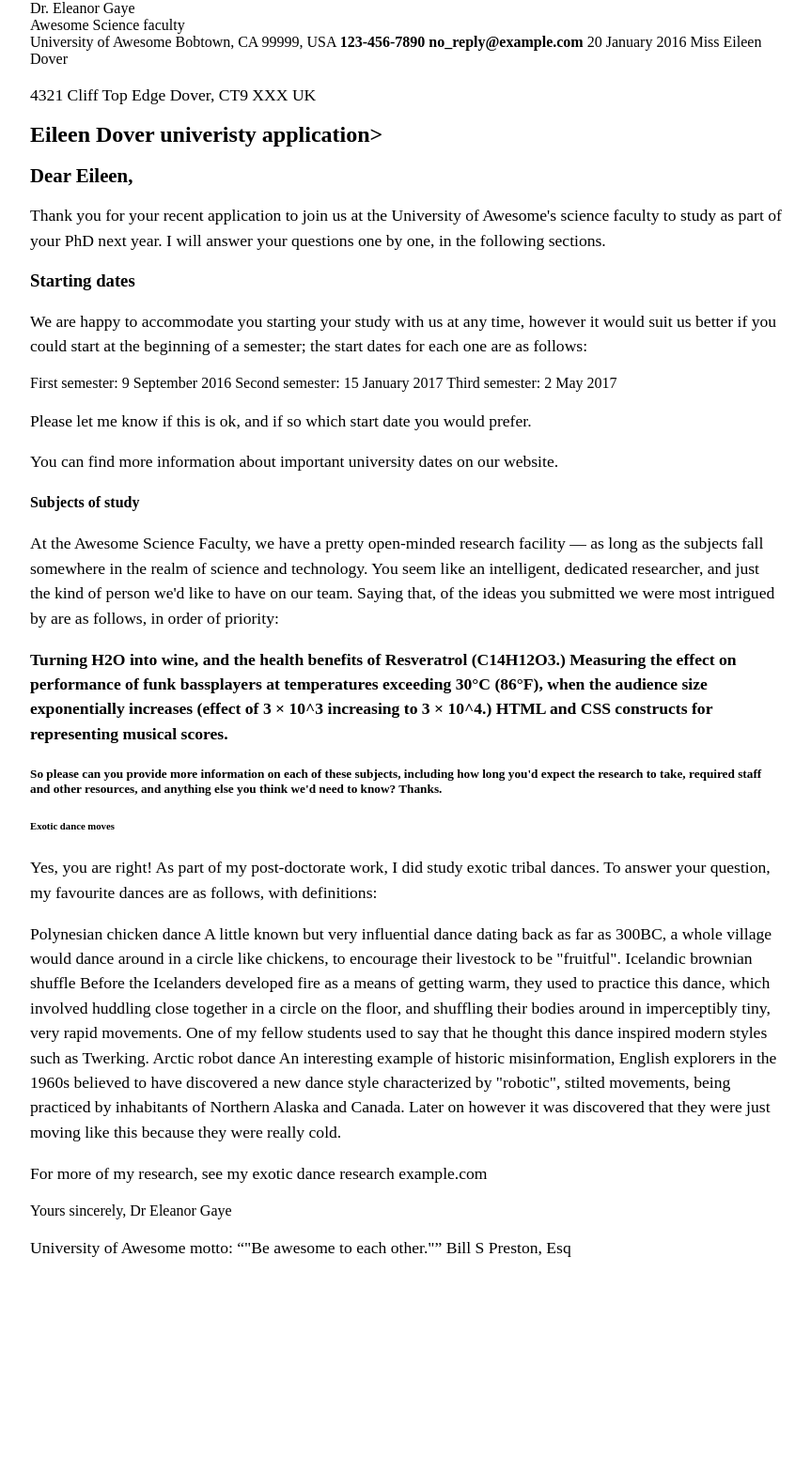
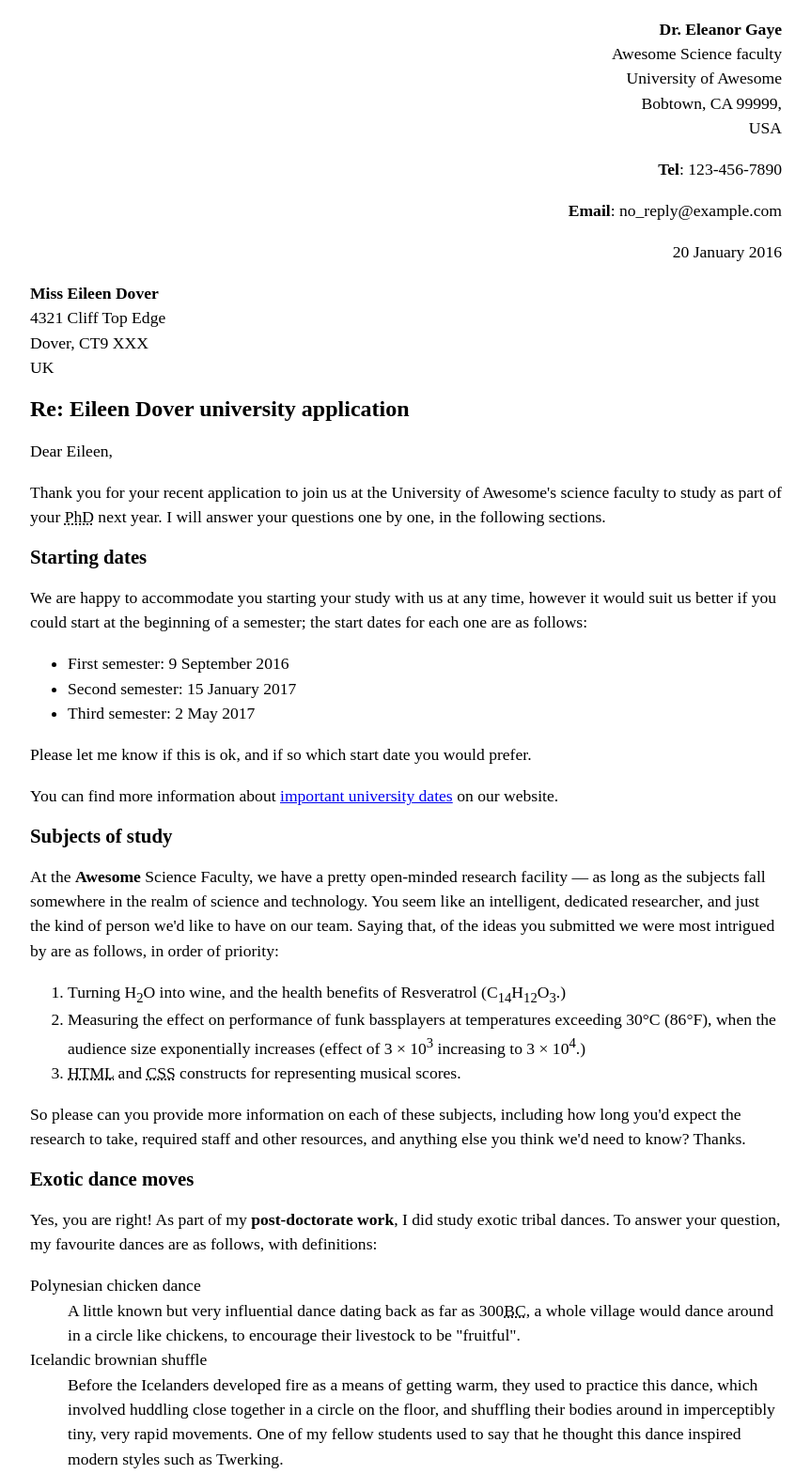
Before and after one commit to ParrottBen/parrottb.github.io, a plain HTML site: page letter-markup/index.html in a window 1280 px wide. Shown: the top 1569 px of the page at 94% size, without its empty margins (208-1071 px from the left). Before the commit the page ends 1359 px from the top, so only its background shows below. Drawn offline with Linux system fonts and the light colour scheme.

Commit message:
Letter maintenance
Revised the letter markup/index.html file to the correct specifications.

```diff
--- a/letter-markup/index.html
+++ b/letter-markup/index.html
@@ -35,79 +35,82 @@
         </style>
     </head>
     <body>
-<header><sender>Dr. Eleanor Gaye</sender></header>
+        <address class="sender-column">
+            <p>
+                <strong>Dr. Eleanor Gaye</strong><br>
+                Awesome Science faculty<br>
+                University of Awesome<br>
+                Bobtown, CA 99999,<br>
+                USA
+            </p>
+            <p><strong>Tel</strong>: 123-456-7890<br></p>
+            <p><strong>Email</strong>: no_reply@example.com<br></p>
+        </address>
+            <p class="sender-column"><time datetime="2016-01-20">20 January 2016</time></p>
 
-<header>Awesome Science faculty</header>
 
-<sender-address>
-    University of Awesome
-    Bobtown, CA 99999,
-    USA
-</sender-address>
-
-<strong><Tel:> 123-456-7890</Tel:></strong>
-<strong><Email:><a>no_reply@example.com</a></Email:></strong>
-
-<time>20 January 2016</time>
-
-<Re:>Miss Eileen Dover</Re:>
 <address>
-    4321 Cliff Top Edge
-    Dover, CT9 XXX
-    UK
+    <p>
+        <strong>Miss Eileen Dover</strong><br>
+        4321 Cliff Top Edge<br>
+        Dover, CT9 XXX<br>
+        UK
+    </p>
 </address>
 
 
-<h1><Re:>Eileen Dover univeristy application></Re:></h1>
+<h1>Re: Eileen Dover university application</h1>
 
-<h2>
-    <Re:>Dear Eileen,</Re:>
-</h2>
+<p>Dear Eileen,</p>
 
-<p>Thank you for your recent application to join us at the University of Awesome's science faculty to study as part of your PhD next year. I will answer your questions one by one, in the following sections.</p>
+<p>Thank you for your recent application to join us at the University of Awesome's science faculty to study as part of your <abbr title="Philosophy Doctorate">PhD</abbr> next year. I will answer your questions one by one, in the following sections.</p>
 
-<h3> Starting dates</h3>
+<h2>Starting dates</h2>
 
 <p>We are happy to accommodate you starting your study with us at any time, however it would suit us better if you could start at the beginning of a semester; the start dates for each one are as follows:</p>
 
-First semester: <time>9 September 2016</time>
-Second semester: <time>15 January 2017</time>
-Third semester: <time>2 May 2017</time>
+<ul>
+    <li>First semester: <time datetime="2016-09-09">9 September 2016</time></li>
+    <li>Second semester: <time datetime="2017-01-15">15 January 2017</time></li>
+    <li>Third semester: <time datetime="2017-05-02">2 May 2017</time></li>
+</ul>
 
 <p>Please let me know if this is ok, and if so which start date you would prefer.</p>
 
-<p>You can find more information about important university dates on our website.</p>
+<p>You can find more information about <a href="http://example.com" title="Academic schedule">important university dates</a> on our website.</p>
 
 
-<h4>Subjects of study</h4>
+<h2>Subjects of study</h2>
 
-<p>At the Awesome Science Faculty, we have a pretty open-minded research facility — as long as the subjects fall somewhere in the realm of science and technology. You seem like an intelligent, dedicated researcher, and just the kind of person we'd like to have on our team. Saying that, of the ideas you submitted we were most intrigued by are as follows, in order of priority:</p>
+<p>At the <strong>Awesome</strong> Science Faculty, we have a pretty open-minded research facility — as long as the subjects fall somewhere in the realm of science and technology. You seem like an intelligent, dedicated researcher, and just the kind of person we'd like to have on our team. Saying that, of the ideas you submitted we were most intrigued by are as follows, in order of priority:</p>
 
-<strong>
-    <p>Turning H2O into wine, and the health benefits of Resveratrol (C14H12O3.)
-    Measuring the effect on performance of funk bassplayers at temperatures exceeding 30°C (86°F), when the audience size exponentially increases (effect of 3 × 10^3 increasing to 3 × 10^4.)
-    HTML and CSS constructs for representing musical scores.</p>
-</strong>
+<ol>
+    <li>Turning H<sub>2</sub>O into wine, and the health benefits of Resveratrol (C<sub>14</sub>H<sub>12</sub>O<sub>3</sub>.)</li>
+    <li>Measuring the effect on performance of funk bassplayers at temperatures exceeding 30°C (86°F), when the audience size exponentially increases (effect of 3 × 10<sup>3</sup> increasing to 3 × 10<sup>4</sup>.)</li>
+    <li><abbr title="Hypertext Markup Language">HTML</abbr> and <abbr title="Cascading Style Sheets">CSS</abbr> constructs for representing musical scores.</li>
+</ol>
 
-<h5>So please can you provide more information on each of these subjects, including how long you'd expect the research to take, required staff and other resources, and anything else you think we'd need to know? Thanks.</h5>
+<p>So please can you provide more information on each of these subjects, including how long you'd expect the research to take, required staff and other resources, and anything else you think we'd need to know? Thanks.</p>
 
 
-<h6>Exotic dance moves</h6>
+<h2>Exotic dance moves</h2>
 
-<p>Yes, you are right! As part of my post-doctorate work, I did study exotic tribal dances. To answer your question, my favourite dances are as follows, with definitions:</p>
+<p>Yes, you are right! As part of my <strong>post-doctorate work</strong>, I did study exotic tribal dances. To answer your question, my favourite dances are as follows, with definitions:</p>
 
-<p>Polynesian chicken dance
-A little known but very influential dance dating back as far as 300BC, a whole village would dance around in a circle like chickens, to encourage their livestock to be "fruitful".
-Icelandic brownian shuffle
-Before the Icelanders developed fire as a means of getting warm, they used to practice this dance, which involved huddling close together in a circle on the floor, and shuffling their bodies around in imperceptibly tiny, very rapid movements. One of my fellow students used to say that he thought this dance inspired modern styles such as Twerking.
-Arctic robot dance
-An interesting example of historic misinformation, English explorers in the 1960s believed to have discovered a new dance style characterized by "robotic", stilted movements, being practiced by inhabitants of Northern Alaska and Canada. Later on however it was discovered that they were just moving like this because they were really cold.</p>
+<dl>
+    <dt>Polynesian chicken dance</dt>
+    <dd>A little known but very influential dance dating back as far as 300<abbr title="Before Christ">BC</abbr>, a whole village would dance around in a circle like chickens, to encourage their livestock to be "fruitful".</dd>
+    <dt>Icelandic brownian shuffle</dt>
+    <dd>Before the Icelanders developed fire as a means of getting warm, they used to practice this dance, which involved huddling close together in a circle on the floor, and shuffling their bodies around in imperceptibly tiny, very rapid movements. One of my fellow students used to say that he thought this dance inspired modern styles such as Twerking.</dd>
+    <dt>Arctic robot dance</dt>
+    <dd>An interesting example of historic misinformation, English explorers in the 1960s believed to have discovered a new dance style characterized by "robotic", stilted movements, being practiced by inhabitants of Northern Alaska and Canada. Later on however it was discovered that they were just moving like this because they were really cold.</dd>
+</dl>
 
-<p>For more of my research, see my exotic dance research <page class="http">example.com</page></p>
+<p>For more of my research, see my <a href="http://example.com" title="Exotic dance page">exotic dance research page</a>.</p>
 
-Yours sincerely,
-Dr Eleanor Gaye
+<p>Yours sincerely,</p>
+<p>Dr Eleanor Gaye</p>
 
-<p>University of Awesome motto: <q>"Be awesome to each other."</q> Bill S Preston, Esq</p>
+<p>University of Awesome motto: <q>Be awesome to each other.</q> -- <cite>Bill S Preston, <abbr title="Esquire">Esq</abbr></cite></p>
     </body>
 </html>
```
Also changed, not shown: 1 other file.
